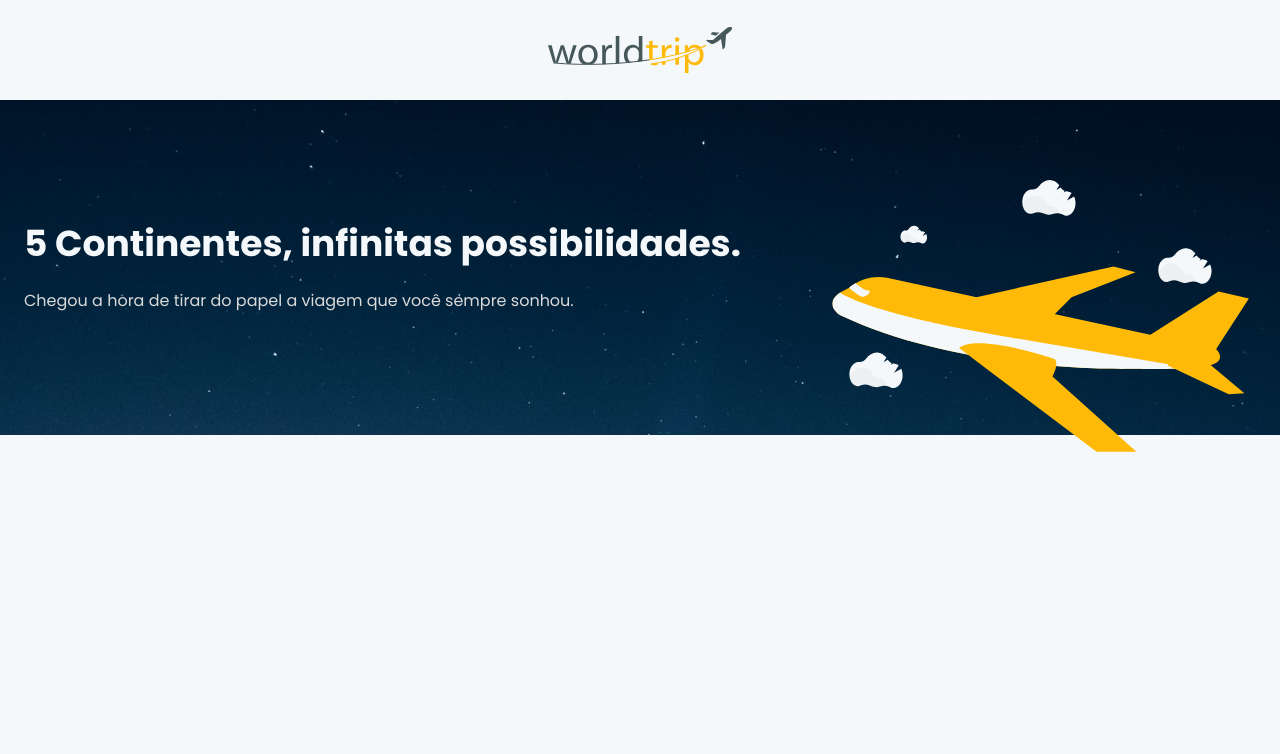
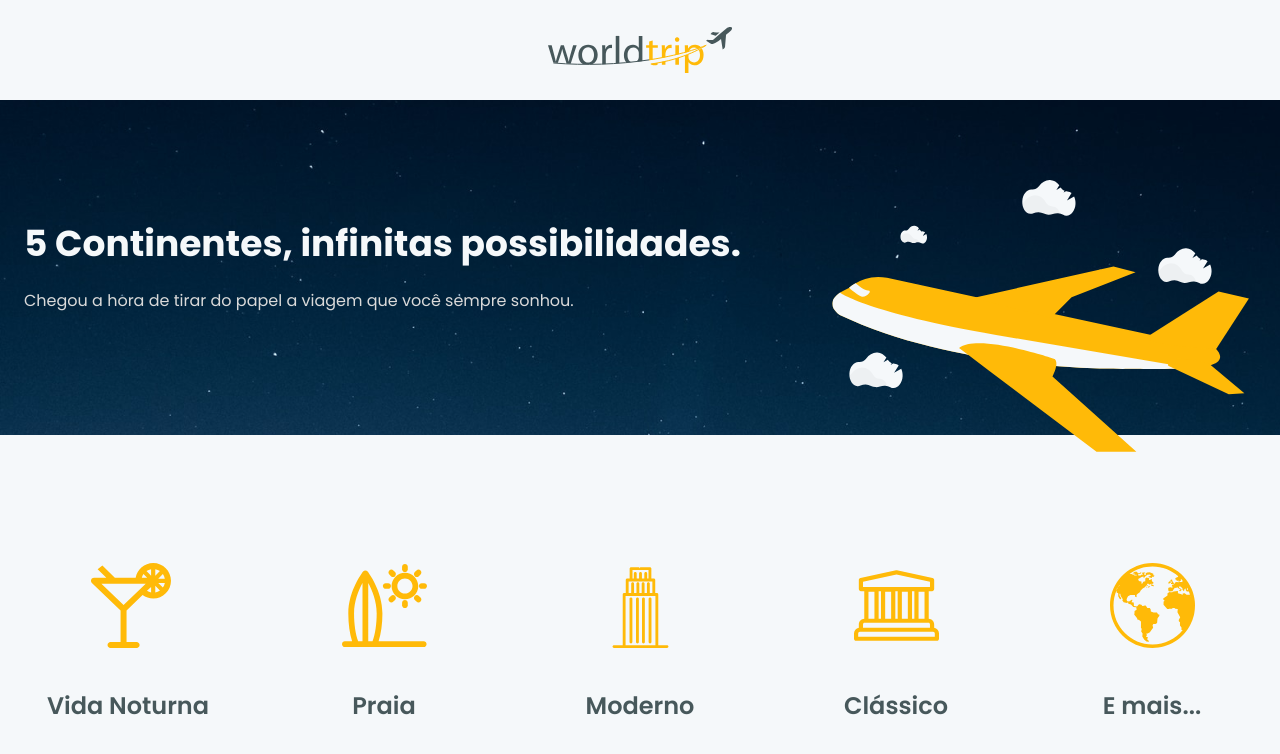
Before and after one commit to danielVFS/ignite-world-trip, a Next.js app: page / in a window 1280 px wide. Shown: the top 754 px of the page. Built offline with nearby package versions, Linux system fonts and the light colour scheme.

Commit message:
feat(TravelTypes): create component

```diff
--- /dev/null
+++ b/src/components/Home/TravelType.tsx
@@ -0,0 +1,40 @@
+import { Flex, Image, Text, useBreakpointValue } from "@chakra-ui/react";
+
+interface TravelTypeProps {
+  text: string;
+  icon: string;
+}
+
+export function TravelType({ text, icon }: TravelTypeProps) {
+  const isMobile = useBreakpointValue({
+    base: false,
+    sm: true,
+  });
+
+  return (
+    <Flex
+      flexDirection={["row", "column"]}
+      align="center"
+      justify="center"
+      gap={[0, 4, 4]}
+    >
+      {isMobile ? (
+        <Image
+          src={`/icons/${icon}.svg`}
+          alt={`${icon} image`}
+          w="85px"
+          h="85px"
+          mb="6"
+        />
+      ) : (
+        <Text color="yellow.400" fontSize="5xl" mr="2">
+          •
+        </Text>
+      )}
+
+      <Text fontWeight="600" color="gray.700" fontSize={["md", "xl", "2xl"]}>
+        {text}
+      </Text>
+    </Flex>
+  );
+}
--- /dev/null
+++ b/src/components/Home/TravelTypes.tsx
@@ -0,0 +1,33 @@
+import { Grid, GridItem } from "@chakra-ui/react";
+import { PageWrapper } from "../PageWrapper";
+import { TravelType } from "./TravelType";
+
+export function TravelTypes() {
+  return (
+    <PageWrapper>
+      <Grid
+        templateColumns={["1fr 1fr", "1fr 1fr", "1fr 1fr", "repeat(5, 1fr)"]}
+        w="100%"
+        mt={[10, 10, 10, 32]}
+        alignItems="center"
+        justifyContent="center"
+      >
+        <GridItem>
+          <TravelType text="Vida Noturna" icon="cocktail" />
+        </GridItem>
+        <GridItem>
+          <TravelType text="Praia" icon="surf" />
+        </GridItem>
+        <GridItem>
+          <TravelType text="Moderno" icon="building" />
+        </GridItem>
+        <GridItem>
+          <TravelType text="Clássico" icon="museum" />
+        </GridItem>
+        <GridItem colSpan={[2, 2, 2, 1]}>
+          <TravelType text="E mais..." icon="earth" />
+        </GridItem>
+      </Grid>
+    </PageWrapper>
+  );
+}
--- a/src/pages/index.tsx
+++ b/src/pages/index.tsx
@@ -2,6 +2,7 @@
 import Head from "next/head";
 import { Header } from "../components/Header";
 import { Banner } from "../components/Home/Banner";
+import { TravelTypes } from "../components/Home/TravelTypes";
 
 const Home: NextPage = () => {
   return (
@@ -12,6 +13,7 @@
 
       <Header />
       <Banner />
+      <TravelTypes />
     </>
   );
 };
```
